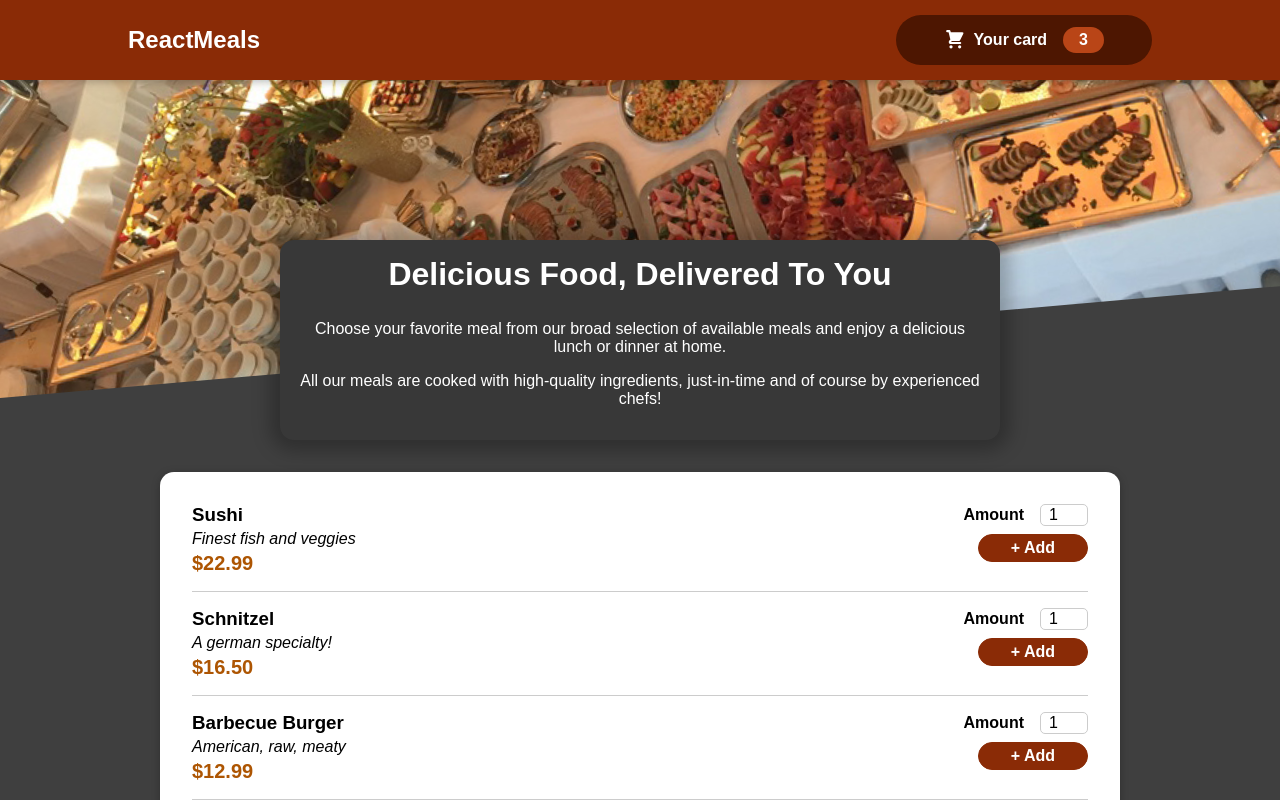
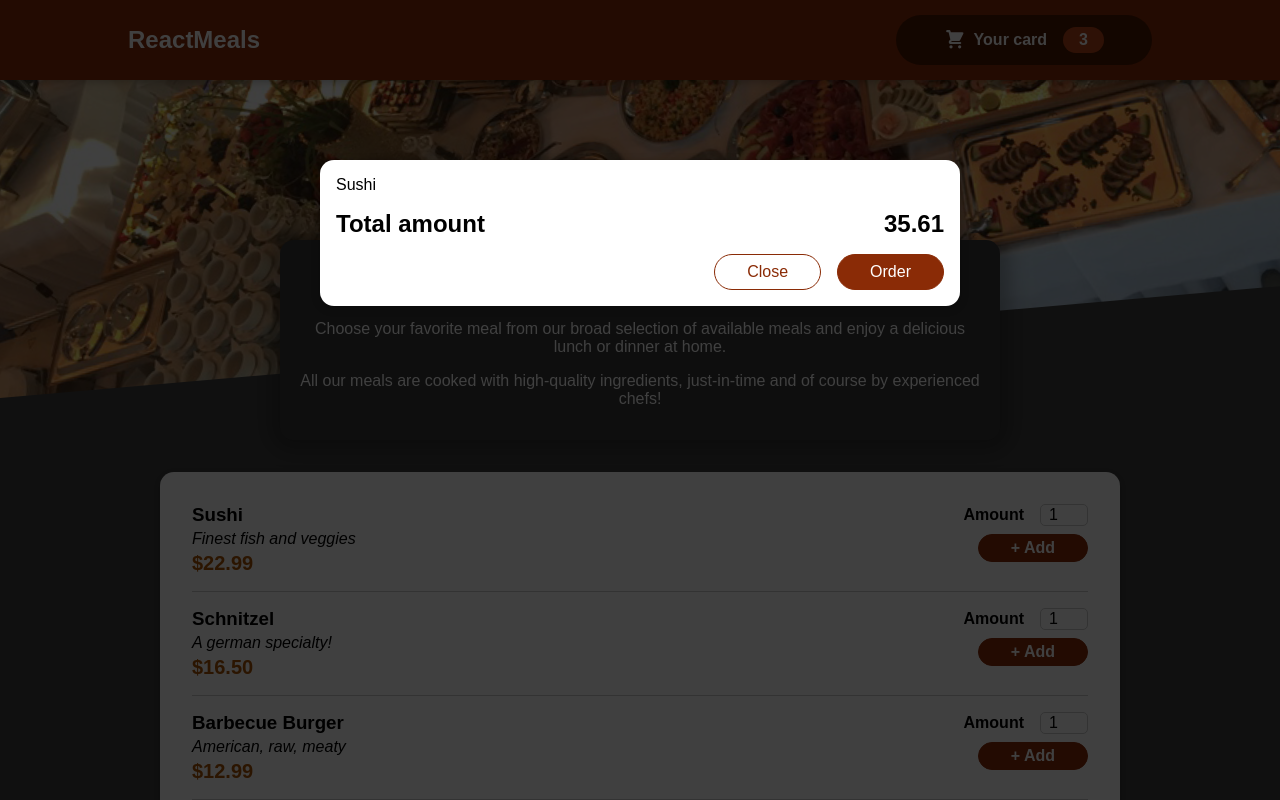
Before and after one commit to Fabianes96/react-complete-guide, a React (Create React App) app: page / in a window 1280 px wide. Shown: the top 800 px of the page. Built offline with nearby package versions, Linux system fonts and the light colour scheme.

Commit message:
Add modal

```diff
--- a/public/index.html
+++ b/public/index.html
@@ -28,6 +28,7 @@
   </head>
   <body>
     <noscript>You need to enable JavaScript to run this app.</noscript>
+    <div id="overlays"></div>
     <div id="root"></div>
     <!--
       This HTML file is a template.
--- a/src/App.js
+++ b/src/App.js
@@ -1,9 +1,11 @@
+import { Cart } from "./components/Cart/Cart";
 import { Header } from "./components/Header/Header";
 import { Meals } from "./components/Meals/Meals";
 
 function App() {
   return (
     <>
+      <Cart />
       <Header title="ReactMeals" />
       <main>
         <Meals />
--- a/src/components/Cart/Cart.js
+++ b/src/components/Cart/Cart.js
@@ -1,4 +1,5 @@
 import React from "react";
+import { Modal } from "../UI/Modal";
 import classes from "./Cart.module.css";
 
 export const Cart = () => {
@@ -10,16 +11,16 @@
     </ul>
   );
   return (
-    <div>
+    <Modal>
       {cartItems}
       <div className={classes.total}>
         <span>Total amount</span>
         <span>35.61</span>
       </div>
-      <div className={classes.action}>
+      <div className={classes.actions}>
         <button className={classes['button--alt']}>Close</button>
         <button className={classes.button}>Order</button>
       </div>
-    </div>
+    </Modal>
   );
 };
--- /dev/null
+++ b/src/components/UI/Modal.js
@@ -0,0 +1,29 @@
+import React from "react";
+import ReactDOM from 'react-dom';
+import classes from "./Modal.module.css";
+
+export const Backdrop = () => {
+  return <div className={classes.backdrop}></div>;
+};
+
+export const ModalOverlay = ({ children }) => {
+  return (
+    <div className={classes.modal}>
+      <div className={classes.content}>{children}</div>
+    </div>
+  );
+};
+export const Modal = ({children}) => {
+  const portal = document.getElementById("overlays")
+  return (
+    <React.Fragment>
+      {/* Without portals */}
+      {/* <Backdrop />
+      <ModalOverlay>
+        {children}
+      </ModalOverlay> */}
+      {ReactDOM.createPortal(<Backdrop />, portal)}
+      {ReactDOM.createPortal(<ModalOverlay>{children}</ModalOverlay>, portal)}
+    </React.Fragment>
+  )
+};
--- /dev/null
+++ b/src/components/UI/Modal.module.css
@@ -0,0 +1,40 @@
+.backdrop {
+  position: fixed;
+  top: 0;
+  left: 0;
+  width: 100%;
+  height: 100vh;
+  z-index: 20;
+  background-color: rgba(0, 0, 0, 0.75);
+}
+
+.modal {
+  position: fixed;
+  top: 20vh;
+  left: 5%;
+  width: 90%;
+  background-color: white;
+  padding: 1rem;
+  border-radius: 14px;
+  box-shadow: 0 2px 8px rgba(0, 0, 0, 0.25);
+  z-index: 30;
+  animation: slide-down 300ms ease-out forwards;
+}
+
+@media (min-width: 768px) {
+  .modal {
+    width: 40rem;
+    left: calc(50% - 20rem);
+  }
+}
+
+@keyframes slide-down {
+  from {
+    opacity: 0;
+    transform: translateY(-3rem);
+  }
+  to {
+    opacity: 1;
+    transform: translateY(0);
+  }
+}
```
